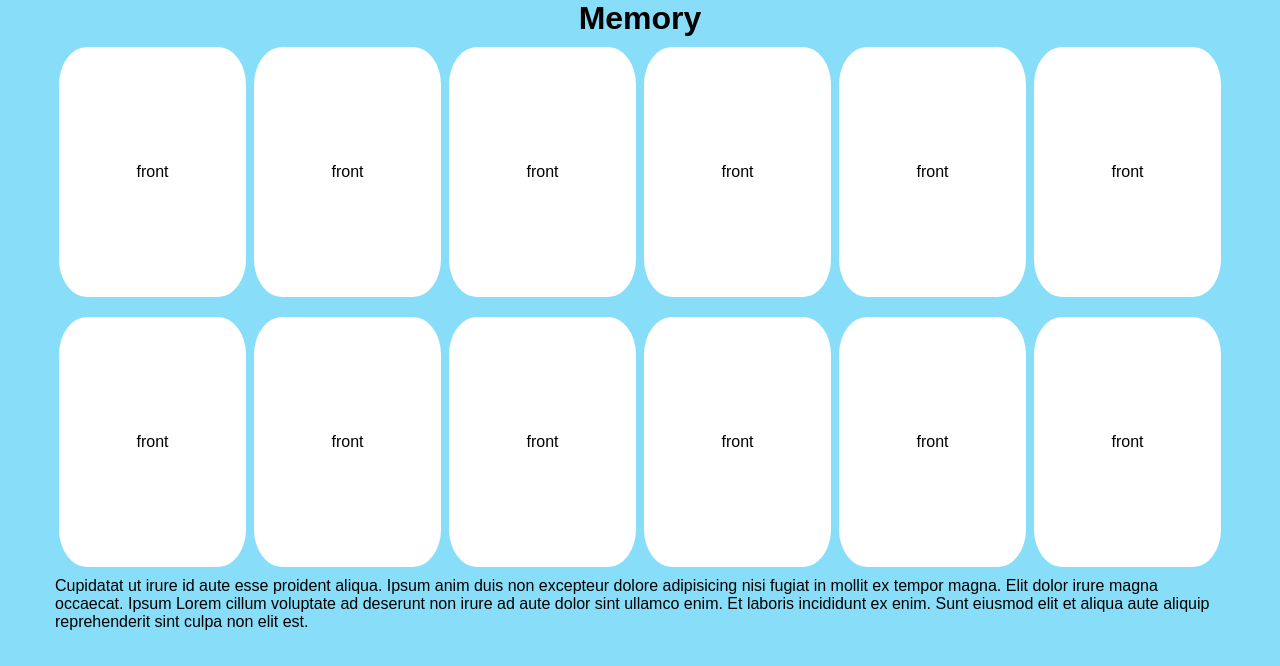
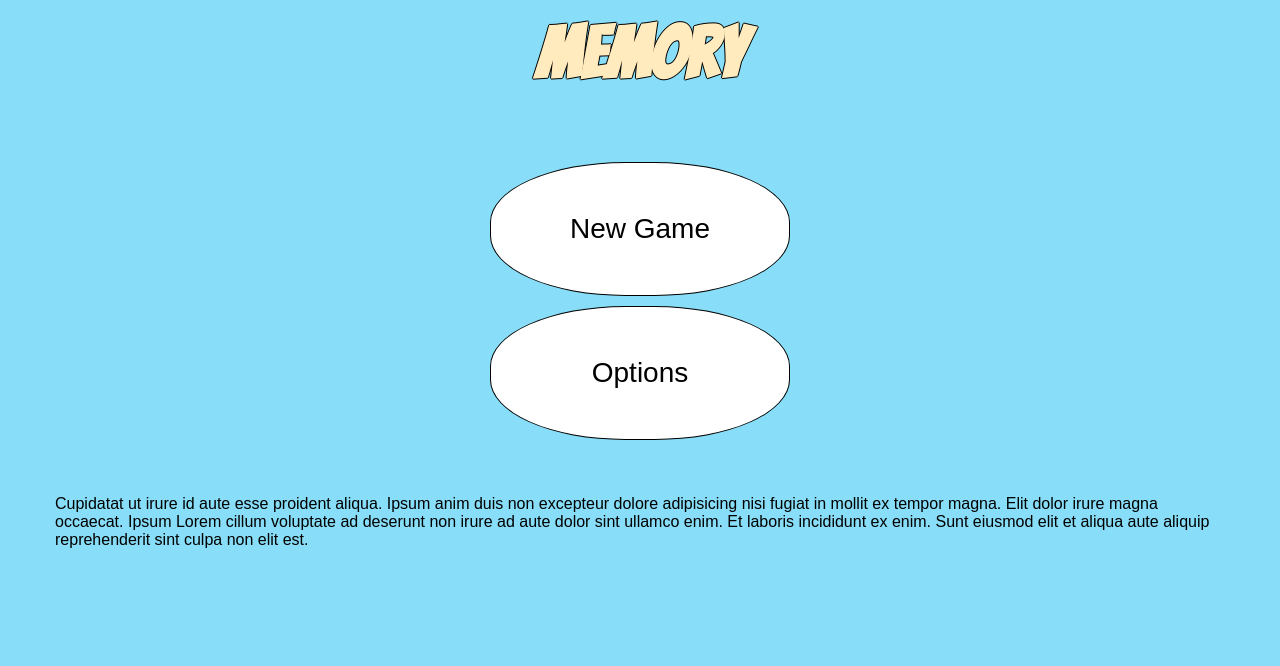
Before and after one commit to Kovarniy/kovarniy.github.io, a website built with webpack: page dist/index.html in a window 1280 px wide. Built offline with nearby package versions, Linux system fonts and the light colour scheme.

Commit message:
add buttons

```diff
--- a/dist/index.html
+++ b/dist/index.html
@@ -7,18 +7,26 @@
       content="width=device-width, initial-scale=1.0, maximum-scale=1.0, user-scalable=0"
     />
     <title>Memory game</title>
+    <link
+      href="https://fonts.googleapis.com/css?family=Bangers&display=swap"
+      rel="stylesheet"
+    />
     <link rel="stylesheet" href="./style/style.css" />
     <script src="./js/index.js"></script>
   </head>
   <body>
     <header>
-      <div class="container">
+      <div class="container" id="header">
         <center><h1>Memory</h1></center>
       </div>
     </header>
     <main>
       <div class="container" id="work-space">
-        <div class="card 1-card">
+        <div class="game-menu">
+          <button class="menu-btn">New Game</button>
+          <button class="menu-btn">Options</button>
+        </div>
+        <!-- <div class="card 1-card">
           <div class="front-card">front</div>
           <div class="back-card">back</div>
         </div>
@@ -65,7 +73,7 @@
         <div class="card 12-card">
           <div class="front-card">front</div>
           <div class="back-card">back</div>
-        </div>
+        </div> -->
       </div>
     </main>
     <footer>
--- /dev/null
+++ b/dist/style/buttons.css
@@ -0,0 +1,21 @@
+.game-menu {
+  display: -webkit-box;
+  display: -ms-flexbox;
+  display: flex;
+  -webkit-box-orient: vertical;
+  -webkit-box-direction: normal;
+      -ms-flex-direction: column;
+          flex-direction: column;
+}
+
+.game-menu .menu-btn {
+  border: 1px solid black;
+  border-radius: 45%;
+  margin: 5px;
+  padding: 50px;
+  font-size: 28px;
+  width: 300px;
+  background-color: #fff;
+  color: black;
+}
+/*# sourceMappingURL=buttons.css.map */
--- /dev/null
+++ b/dist/style/buttons.scss
@@ -0,0 +1,15 @@
+.game-menu {
+  display: flex;
+  flex-direction: column;
+
+  .menu-btn {
+    border: 1px solid black;
+    border-radius: 45%;
+    margin: 5px;
+    padding: 50px;
+    font-size: 28px;
+    width: 300px;
+    background-color: #fff;
+    color: black;
+  }
+}
--- /dev/null
+++ b/dist/style/easyLevel.scss
@@ -0,0 +1,25 @@
+@media (max-width: 1200px) {
+    height: 230px;
+    margin: 6px 3px;
+  }
+  @media (max-width: 992px) {
+    height: 210px;
+    width: 24%;
+  }
+  @media (max-width: 992px) and (max-height: 415px) {
+    height: 170px;
+    width: 15%;
+  }
+  @media (max-width: 767px) {
+    margin: 4px 2px;
+    height: 140px;
+  }
+  @media (max-width: 767px) and (max-height: 415px) {
+    margin: 4px 2px;
+    height: 110px;
+    width: 110px;
+  }
+  @media (max-width: 576px) {
+    width: 80px;
+    height: 80px;
+  }
--- /dev/null
+++ b/dist/style/null.scss
@@ -0,0 +1,11 @@
+/* Очищающие стили */
+* {
+  padding: 0;
+  margin: 0;
+  box-sizing: border-box;
+}
+
+html,
+body {
+  height: 100%;
+}
--- a/dist/style/style.css
+++ b/dist/style/style.css
@@ -23,6 +23,25 @@ body {
   -webkit-box-direction: normal;
       -ms-flex-direction: column;
           flex-direction: column;
+}
+
+header {
+  padding: 15px 0;
+}
+
+header h1 {
+  font-size: 72px;
+  color: #ffebbd;
+  text-shadow: -1px 0 black, 0 1px black, 1px 0 black, 0 -1px black;
+  font-family: "Bangers", cursive;
+}
+
+main {
+  margin: 50px 0;
+}
+
+footer {
+  vertical-align: sub;
 }
 
 .container {
@@ -64,6 +83,10 @@ body {
       flex-wrap: wrap;
   -ms-flex-pack: distribute;
       justify-content: space-around;
+  vertical-align: middle;
+  -webkit-box-align: center;
+      -ms-flex-align: center;
+          align-items: center;
 }
 
 #work-space .card {
@@ -165,4 +188,25 @@ body {
 #work-space .card:hover .back-card {
   cursor: pointer;
 }
+
+.game-menu {
+  display: -webkit-box;
+  display: -ms-flexbox;
+  display: flex;
+  -webkit-box-orient: vertical;
+  -webkit-box-direction: normal;
+      -ms-flex-direction: column;
+          flex-direction: column;
+}
+
+.game-menu .menu-btn {
+  border: 1px solid black;
+  border-radius: 45%;
+  margin: 5px;
+  padding: 50px;
+  font-size: 28px;
+  width: 300px;
+  background-color: #fff;
+  color: black;
+}
 /*# sourceMappingURL=style.css.map */
--- a/dist/style/style.scss
+++ b/dist/style/style.scss
@@ -1,14 +1,4 @@
-/* Очищающие стили */
-* {
-  padding: 0;
-  margin: 0;
-  box-sizing: border-box;
-}
-
-html,
-body {
-  height: 100%;
-}
+@import "null.scss";
 /* Стили для демонстрации */
 
 body {
@@ -16,6 +6,27 @@ body {
   font-family: Arial, Helvetica, sans-serif;
   display: flex;
   flex-direction: column;
+}
+
+header {
+  padding: 15px 0;
+  // border: 2px solid red;
+  h1 {
+    font-size: 72px;
+    color: #ffebbd;
+    text-shadow: -1px 0 black, 0 1px black, 1px 0 black, 0 -1px black;
+    font-family: "Bangers", cursive;
+  }
+}
+
+main {
+  // border: 2px solid red;
+  margin: 50px 0;
+}
+
+footer {
+  // border: 2px solid red;
+  vertical-align: sub;
 }
 
 .container {
@@ -51,6 +62,8 @@ body {
   display: flex;
   flex-wrap: wrap;
   justify-content: space-around;
+  vertical-align: middle;
+  align-items: center;
 
   .card {
     position: relative;
@@ -81,31 +94,7 @@ body {
       transform: rotateY(180deg);
     }
 
-    @media (max-width: 1200px) {
-      height: 230px;
-      margin: 6px 3px;
-    }
-    @media (max-width: 992px) {
-      height: 210px;
-      width: 24%;
-    }
-    @media (max-width: 992px) and (max-height: 415px) {
-      height: 170px;
-      width: 15%;
-    }
-    @media (max-width: 767px) {
-      margin: 4px 2px;
-      height: 140px;
-    }
-    @media (max-width: 767px) and (max-height: 415px) {
-      margin: 4px 2px;
-      height: 110px;
-      width: 110px;
-    }
-    @media (max-width: 576px) {
-      width: 80px;
-      height: 80px;
-    }
+    @import "easyLevel.scss";
   }
 
   .card:active {
@@ -124,3 +113,5 @@ body {
     }
   }
 }
+
+@import "buttons.scss";
```
Also changed, not shown: 2 other files.
